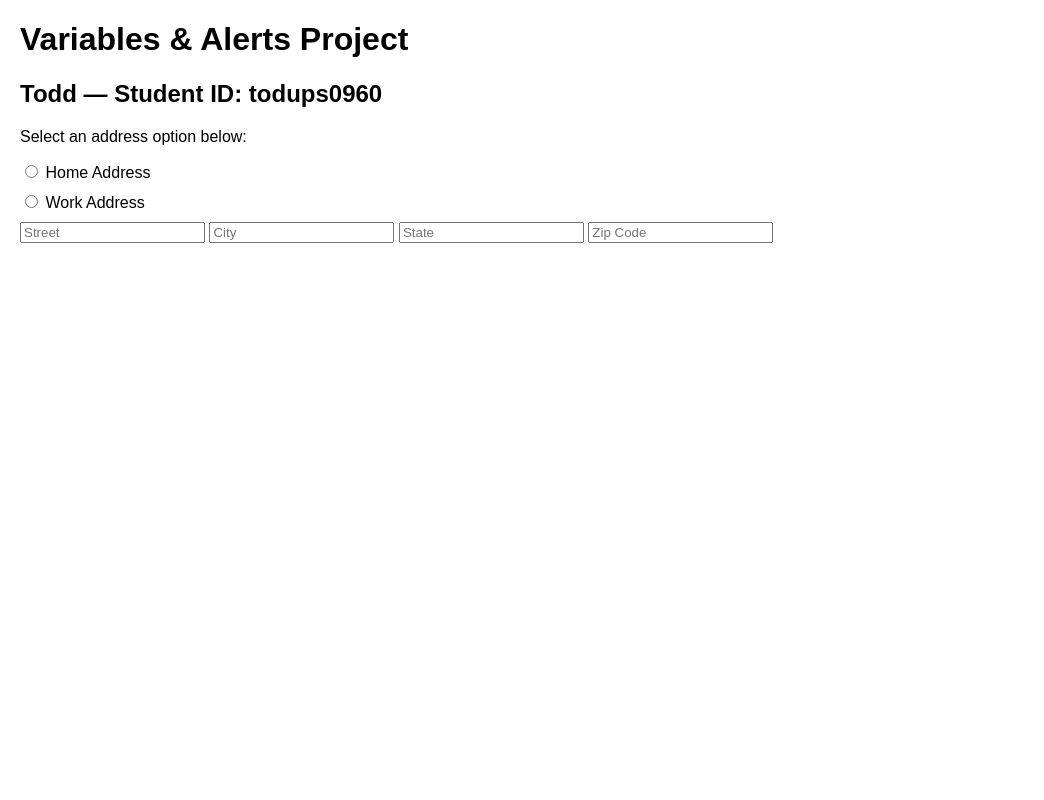
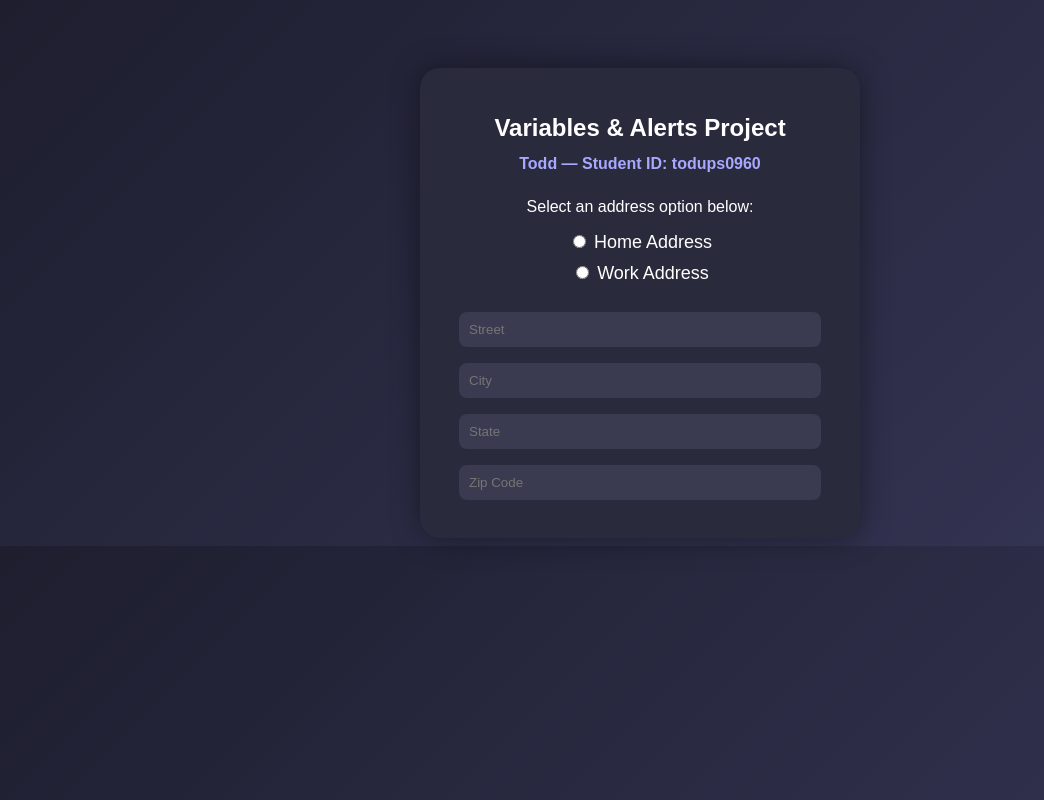
Before and after one commit to toddupshawse/1.8, a plain HTML site: page index.html in a window 1280 px wide. Shown: the whole page, without its empty margins (0-1044 px from the left). Drawn offline with Linux system fonts and the light colour scheme.

Commit message:
Enhance styles with gradients and animations
Updated styles for body, headers, and form elements with new colors, layout, and animations.

```diff
--- a/styles.css
+++ b/styles.css
@@ -1,23 +1,55 @@
 body {
     font-family: Arial, sans-serif;
-    margin: 20px;
+    background: linear-gradient(135deg, #1e1e2f, #363657);
+    color: #fff;
+    display: flex;
+    justify-content: center;
+    padding-top: 60px;
 }
 
-header h1 {
+.card {
+    background: #2a2a3d;
+    padding: 30px;
+    width: 380px;
+    border-radius: 20px;
+    box-shadow: 0 0 30px rgba(0,0,0,0.4);
     text-align: center;
+    animation: fadeIn 1.2s ease;
 }
 
-form {
-    max-width: 400px;
-    margin: 20px auto;
+h1 {
+    font-size: 24px;
+    margin-bottom: 8px;
 }
 
-fieldset {
-    margin-bottom: 15px;
-    padding: 10px;
+h2 {
+    font-size: 16px;
+    color: #a8a8ff;
+    margin-bottom: 25px;
 }
 
-label {
+.options {
+    margin-bottom: 20px;
+}
+
+.options label {
     display: block;
-    margin-bottom: 10px;
+    margin: 10px 0;
+    font-size: 18px;
+    cursor: pointer;
 }
+
+.fields input {
+    width: 90%;
+    padding: 10px;
+    margin: 8px 0;
+    border: none;
+    border-radius: 8px;
+    background: #3a3a50;
+    color: #fff;
+}
+
+@keyframes fadeIn {
+    from { opacity: 0; transform: translateY(20px); }
+    to { opacity: 1; transform: translateY(0); }
+}
```
